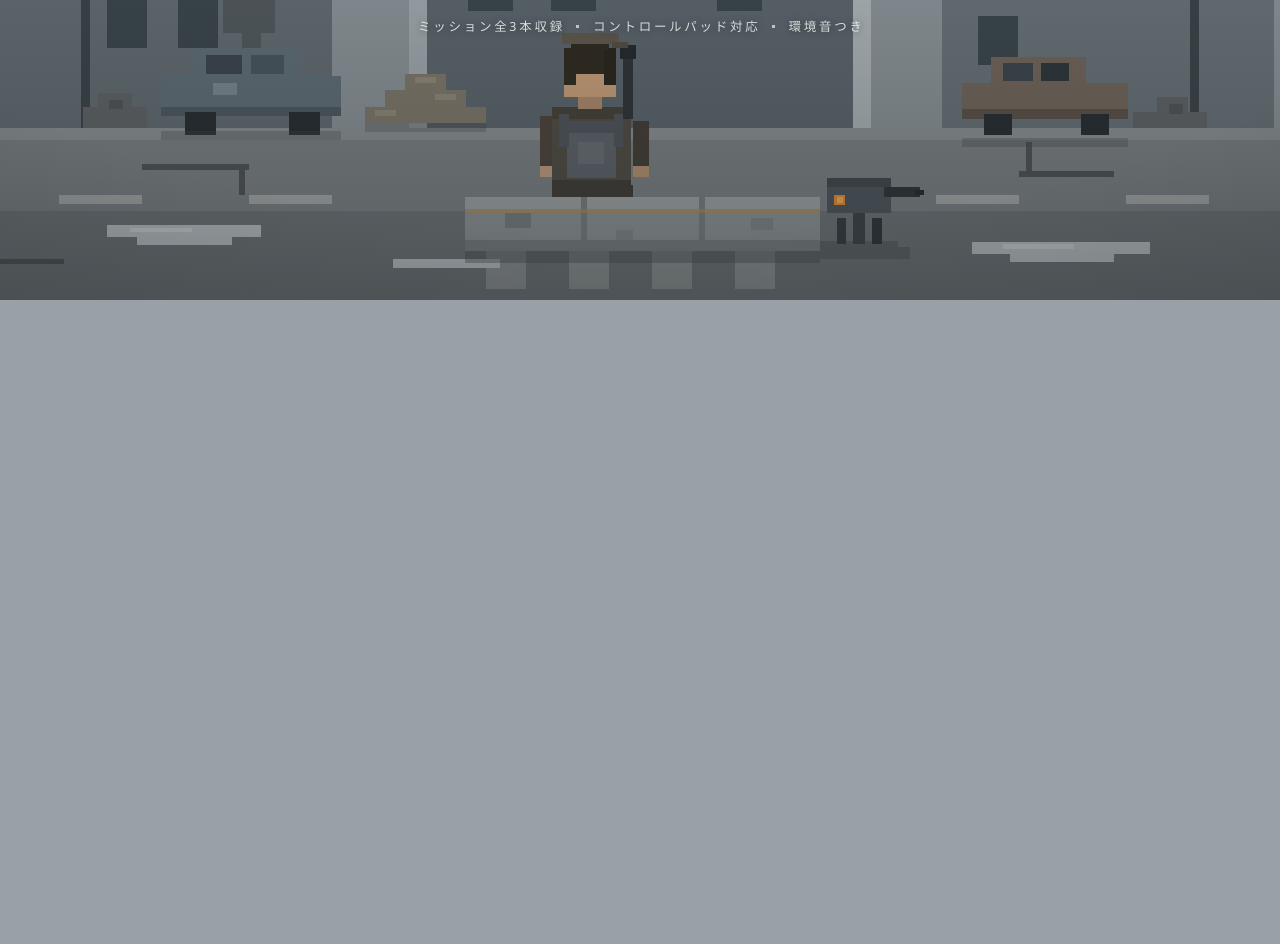
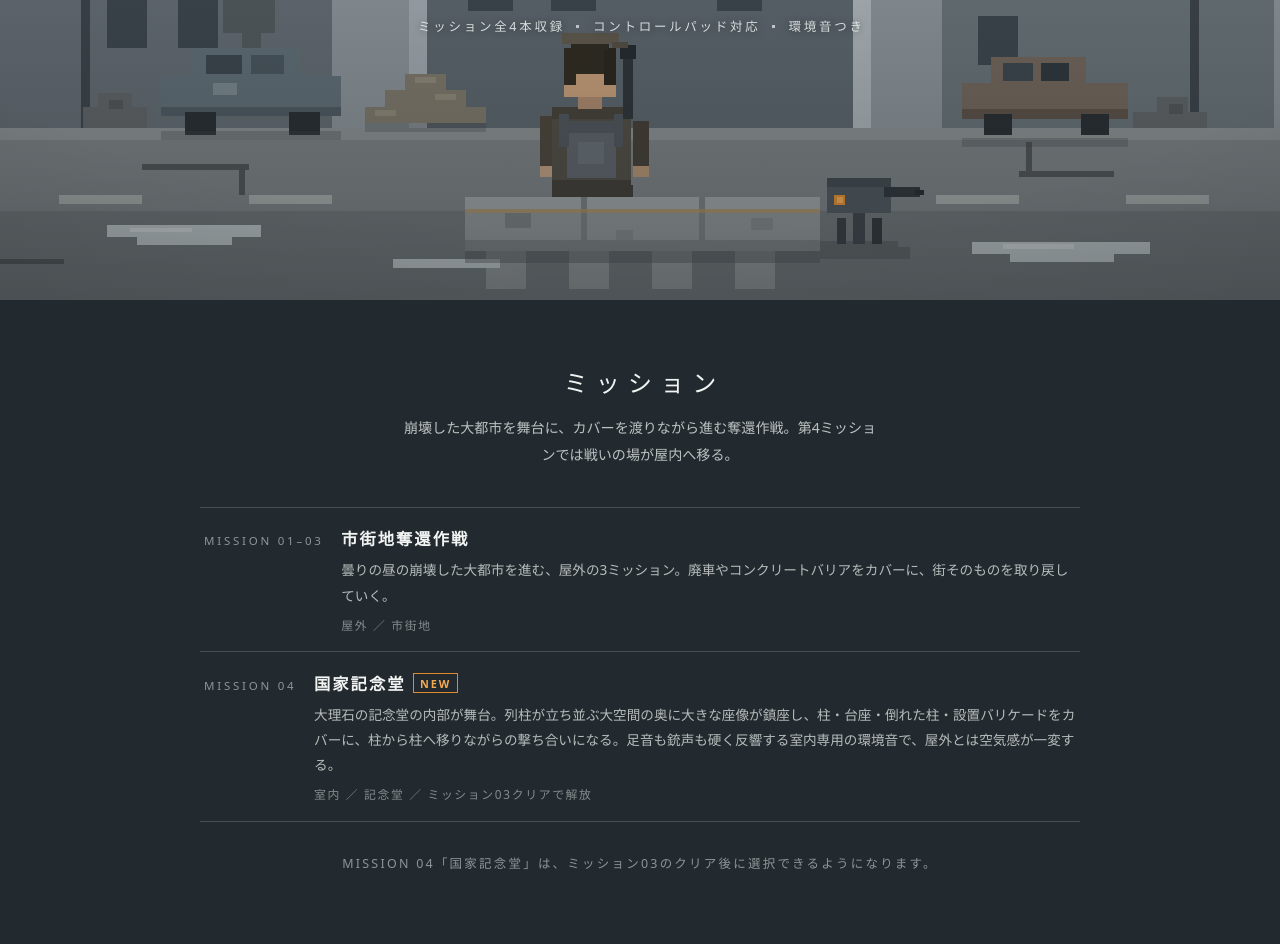
Before and after one commit to shijimi999/game, a plain HTML site: page coverline/index.html in a window 1280 px wide. Shown: the part 500-1444 px from the top of the page. Before the commit the page ends 800 px from the top, so only its background shows below. Drawn offline with Linux system fonts and the light colour scheme.

Commit message:
Update index.html

```diff
--- a/coverline/index.html
+++ b/coverline/index.html
@@ -141,6 +141,92 @@
     flex: none;
   }
 
+  /* ---------- missions ---------- */
+  .missions {
+    background: #232a2f;
+    color: #e8ecea;
+    padding: clamp(3rem, 8vh, 4.5rem) 1.25rem clamp(3.5rem, 9vh, 5rem);
+  }
+  .missions-inner {
+    max-width: 880px;
+    margin: 0 auto;
+  }
+  .missions h2 {
+    margin: 0;
+    font-size: clamp(1.15rem, 3.4vw, 1.5rem);
+    font-weight: 400;
+    letter-spacing: .34em;
+    text-indent: .34em;
+    text-align: center;
+    color: #f2f4f3;
+  }
+  .missions .lead {
+    margin: 1rem auto 0;
+    max-width: 34em;
+    text-align: center;
+    font-size: .88rem;
+    line-height: 1.9;
+    color: rgba(232,236,234,.78);
+  }
+  .mission-list {
+    list-style: none;
+    margin: 2.4rem 0 0;
+    padding: 0;
+    border-top: 1px solid rgba(232,236,234,.18);
+  }
+  .mission-list li {
+    display: flex;
+    gap: 1.1rem;
+    align-items: baseline;
+    padding: 1.15rem .25rem;
+    border-bottom: 1px solid rgba(232,236,234,.18);
+  }
+  .mission-no {
+    flex: none;
+    font-size: .72rem;
+    letter-spacing: .24em;
+    color: rgba(232,236,234,.55);
+    white-space: nowrap;
+  }
+  .mission-body { min-width: 0; }
+  .mission-name {
+    margin: 0;
+    font-size: 1.02rem;
+    font-weight: 600;
+    letter-spacing: .12em;
+    color: #f2f4f3;
+  }
+  .mission-name .tag-new {
+    display: inline-block;
+    margin-left: .7em;
+    padding: .12em .55em;
+    border: 1px solid #e08a2e;
+    color: #f4a950;
+    font-size: .68rem;
+    font-weight: 600;
+    letter-spacing: .18em;
+    vertical-align: .18em;
+  }
+  .mission-desc {
+    margin: .45rem 0 0;
+    font-size: .85rem;
+    line-height: 1.85;
+    color: rgba(232,236,234,.75);
+  }
+  .mission-meta {
+    margin: .5rem 0 0;
+    font-size: .74rem;
+    letter-spacing: .14em;
+    color: rgba(232,236,234,.5);
+  }
+  .missions .foot {
+    margin: 2rem 0 0;
+    text-align: center;
+    font-size: .78rem;
+    letter-spacing: .18em;
+    color: rgba(232,236,234,.55);
+  }
+
   @media (max-width: 480px) {
     h1 { font-size: clamp(2rem, 12vw, 2.6rem); letter-spacing: .22em; text-indent: .22em; }
     .subtitle { letter-spacing: .44em; text-indent: .44em; }
@@ -148,6 +234,8 @@
     .start { width: min(78vw, 300px); padding-left: 1rem; padding-right: 1rem; }
     .notes { font-size: .72rem; letter-spacing: .14em; text-indent: .14em; gap: .65em; flex-wrap: wrap; justify-content: center; }
     .content { padding-bottom: 5.5rem; }
+    .mission-list li { flex-direction: column; gap: .35rem; }
+    .missions h2 { letter-spacing: .22em; text-indent: .22em; }
   }
 </style>
 </head>
@@ -414,9 +502,35 @@
     <h1>COVERLINE</h1>
     <p class="subtitle">奪還作戦</p>
     <a class="start" href="./coverline.html">ミッションをはじめる</a>
-    <p class="notes"><span>ミッション全3本収録</span><span class="sep" aria-hidden="true"></span><span>コントロールパッド対応</span><span class="sep" aria-hidden="true"></span><span>環境音つき</span></p>
+    <p class="notes"><span>ミッション全4本収録</span><span class="sep" aria-hidden="true"></span><span>コントロールパッド対応</span><span class="sep" aria-hidden="true"></span><span>環境音つき</span></p>
   </div>
 
 </main>
+
+<section class="missions" aria-labelledby="missions-title">
+  <div class="missions-inner">
+    <h2 id="missions-title">ミッション</h2>
+    <p class="lead">崩壊した大都市を舞台に、カバーを渡りながら進む奪還作戦。第4ミッションでは戦いの場が屋内へ移る。</p>
+    <ol class="mission-list">
+      <li>
+        <span class="mission-no">MISSION 01–03</span>
+        <div class="mission-body">
+          <p class="mission-name">市街地奪還作戦</p>
+          <p class="mission-desc">曇りの昼の崩壊した大都市を進む、屋外の3ミッション。廃車やコンクリートバリアをカバーに、街そのものを取り戻していく。</p>
+          <p class="mission-meta">屋外 ／ 市街地</p>
+        </div>
+      </li>
+      <li>
+        <span class="mission-no">MISSION 04</span>
+        <div class="mission-body">
+          <p class="mission-name">国家記念堂<span class="tag-new">NEW</span></p>
+          <p class="mission-desc">大理石の記念堂の内部が舞台。列柱が立ち並ぶ大空間の奥に大きな座像が鎮座し、柱・台座・倒れた柱・設置バリケードをカバーに、柱から柱へ移りながらの撃ち合いになる。足音も銃声も硬く反響する室内専用の環境音で、屋外とは空気感が一変する。</p>
+          <p class="mission-meta">室内 ／ 記念堂 ／ ミッション03クリアで解放</p>
+        </div>
+      </li>
+    </ol>
+    <p class="foot">MISSION 04「国家記念堂」は、ミッション03のクリア後に選択できるようになります。</p>
+  </div>
+</section>
 </body>
 </html>
```
